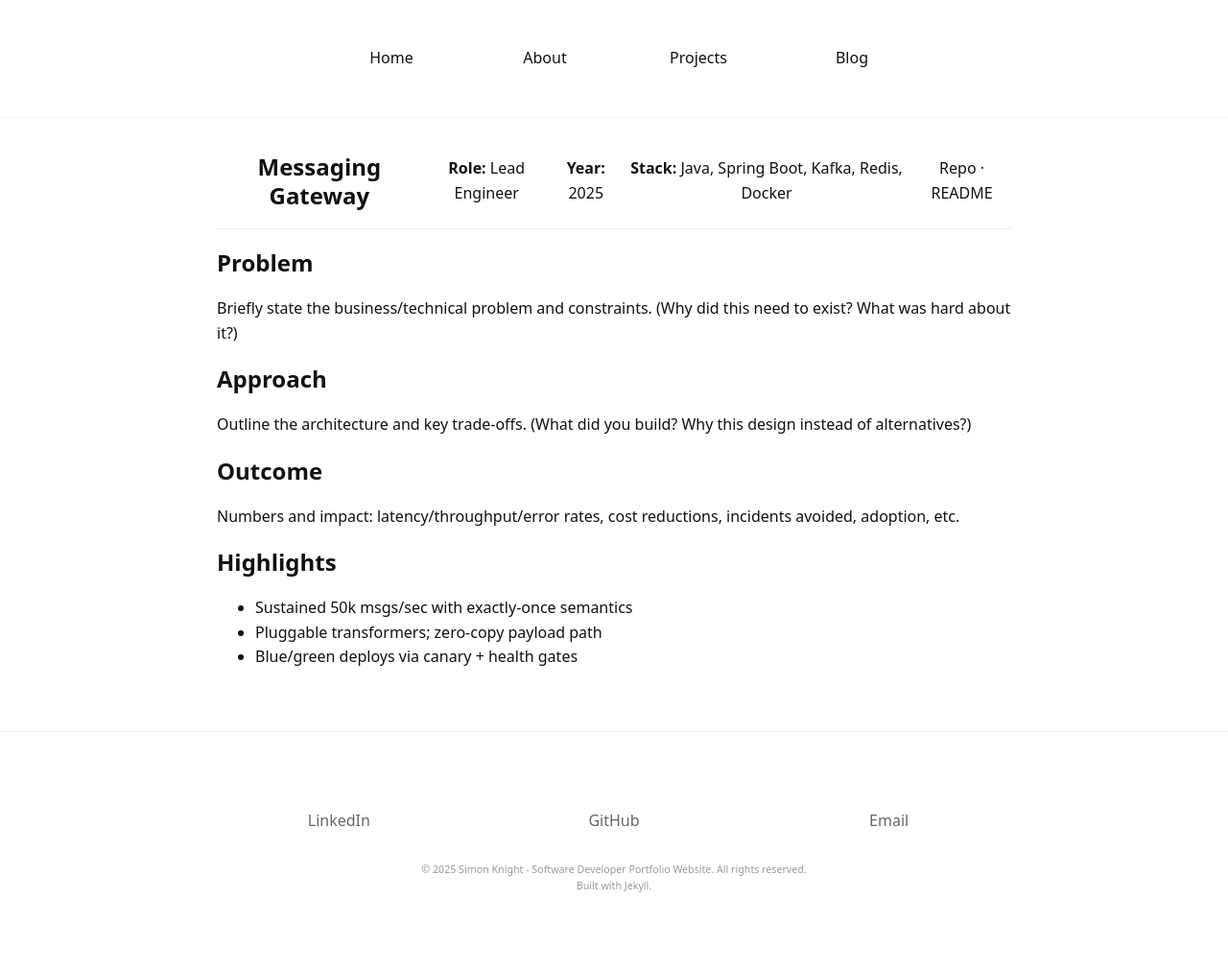
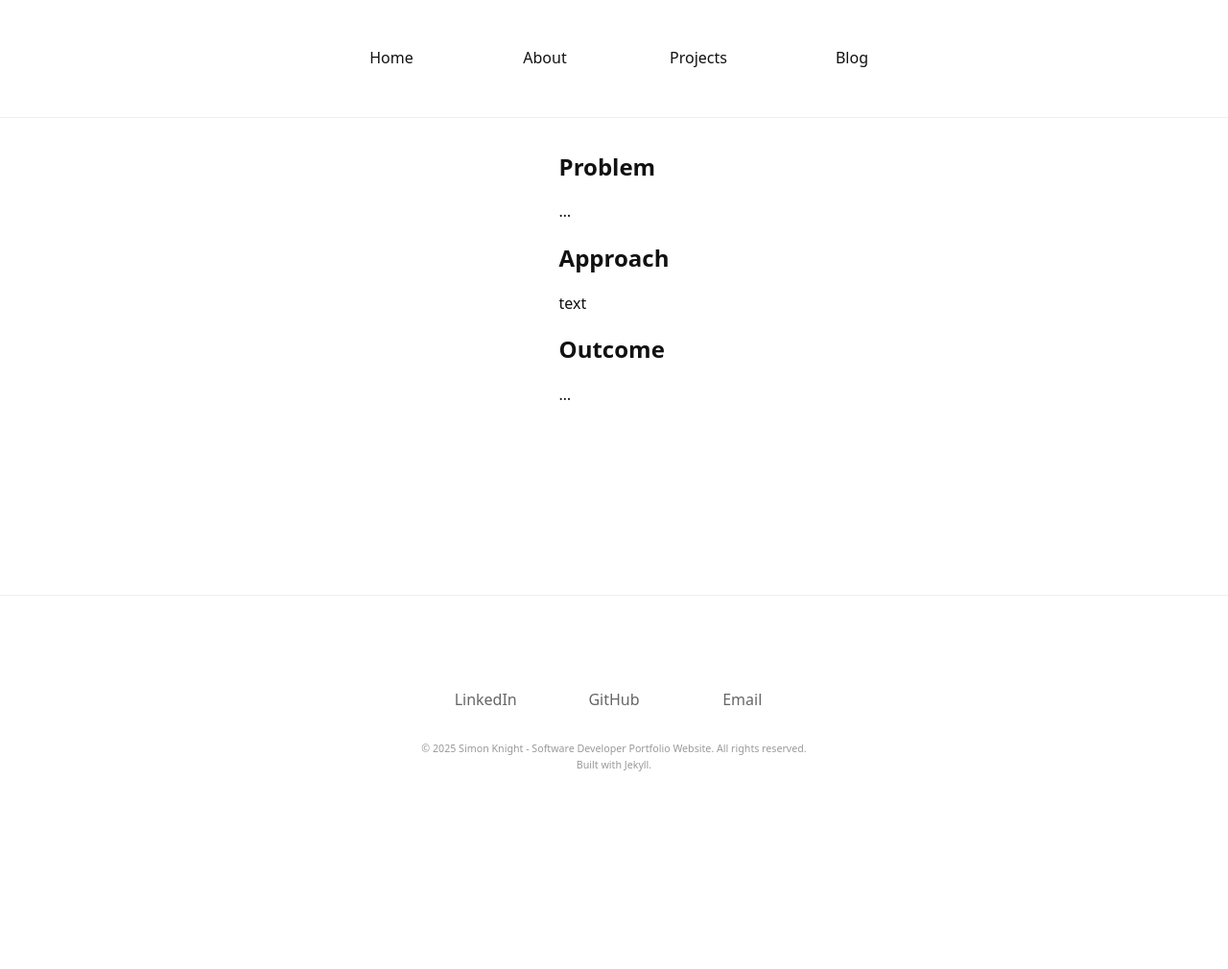
Before and after one commit to SIMONDSKNIGHT/simondsknight.github.io, a Jekyll site: the page built from _projects/sample.md, in a window 1280 px wide. Shown: the whole page at 96% size. Built offline with Jekyll 4.4.1, drawn with Linux system fonts in a browser that asks for light colours; a script that is not in the unit is left out; after the commit the page ends 900 px from its top, so only the background shows below that.

Commit message:
does this look better?

```diff
--- a/_layouts/default.html
+++ b/_layouts/default.html
@@ -32,7 +32,8 @@
       {{ content }}
     </main>
 
-    <footer id="site-footer" class="footer">
+<footer id="site-footer">
+  <div class="wrapper">
     <nav class="footnav" aria-label="Social">
       <a href="https://www.linkedin.com/in/simon-knight-a37643230" target="_blank" rel="noopener">LinkedIn</a>
       <a href="https://www.github.com/simondsknight" target="_blank" rel="noopener">GitHub</a>
@@ -43,17 +44,11 @@
       <small>© {{ site.time | date: '%Y' }} {{ site.title }}. All rights reserved.</small>
       <small>Built with <a href="https://jekyllrb.com/">Jekyll</a>.</small>
     </div>
+  </div>
 </footer>
 
-    <!-- Projects modal host (safe to keep here so every page has it) -->
-    <div id="modal" class="modal" hidden>
-      <div class="modal__panel" role="dialog" aria-modal="true" aria-labelledby="modal-title">
-        <button class="modal__close" aria-label="Close">×</button>
-        <div id="modal-content"></div>
-      </div>
-      <div class="modal__scrim"></div>
-    </div>
 
-    <script type="module" src="{{ '/assets/js/site.js' | relative_url }}"></script>
+
+
   </body>
 </html>
--- a/_layouts/project.html
+++ b/_layouts/project.html
@@ -1,35 +1,16 @@
 ---
 layout: default
-title: My Project
 ---
-<article class="project">
-    <header>
-        <h1>{{ page.title }}</h1>
+{{ content }}
 
-    {% if page.role %}<p><strong>Role:</strong> {{ page.role }}</p>{% endif %}
-    {% if page.year %}<p><strong>Year:</strong> {{ page.year }}</p>{% endif %}
+<div id="modal" class="modal" hidden>
+  <div class="modal__panel">
+    <button class="modal__close" aria-label="Close">×</button>
+    <div id="modal-content"></div>
+  </div>
+  <div class="modal__scrim"></div>
+</div>
 
-    <!-- 'stack' is an array in the project’s front matter; join to print neatly. -->
-    {% if page.stack %}<p><strong>Stack:</strong> {{ page.stack | join: ', ' }}</p>{% endif %}
 
-    <!-- 'links' is an array of {label, url} so you can link repo, docs, demo, etc. -->
-    {% if page.links %}
-      <p>
-        {% for l in page.links %}
-          <a href="{{ l.url }}">{{ l.label }}</a>{% unless forloop.last %} · {% endunless %}
-        {% endfor %}
-      </p>
-    {% endif %}
-  </header>
-
-  <!-- The Markdown body of the project file appears here. -->
-  {{ content }}
-
-  <!-- Optional bullet points for quick scanning. -->
-  {% if page.highlights %}
-    <h2>Highlights</h2>
-    <ul>
-      {% for h in page.highlights %}<li>{{ h }}</li>{% endfor %}
-    </ul>
-  {% endif %}
-</article>
+<!-- Projects-only JavaScript -->
+<script type="module" src="{{ '/assets/js/projects.js' | relative_url }}"></script>
--- a/_projects/sample.md
+++ b/_projects/sample.md
@@ -1,41 +1,22 @@
 ---
-# The layout to render this project with (the template we made above).
 layout: project
-
-# The human-readable project name shown on the page and on the homepage list.
-title: Messaging Gateway
-
-# A short one-liner used on the homepage list (optional but recommended).
-summary: High-throughput service bridging Kafka ↔ REST with idempotency and back-pressure.
-
-# Used for sorting and quick glance on the homepage (optional).
+title: Portfolio Website
+summary: Functional and Lightweight Website designed as a better way to get to know my work than using Github.
 year: 2025
-
-# Your role on the project (optional).
-role: Lead Engineer
-
-# Array of technologies; displayed as a neat comma-separated list.
-stack: [Java, Spring Boot, Kafka, Redis, Docker]
-
-# Links let readers jump to code, docs, or a live demo.
+stack: [Jekyll, JS, HTML, CSS]
+thumb: /assets/img/messaging-thumb.jpg   # card image
+hero:  /assets/img/messaging-hero.jpg    # big still (fallback)
+gif:   /assets/gif/messaging-demo.gif    # animated demo (optional)
 links:
-  - {label: Repo,   url: "https://github.com/you/messaging-gateway"}
-  - {label: README, url: "https://github.com/you/messaging-gateway#readme"}
-
-# Bulleted highlights appear near the bottom. Keep these measurable when possible.
-highlights:
-  - Sustained 50k msgs/sec with exactly-once semantics
-  - Pluggable transformers; zero-copy payload path
-  - Blue/green deploys via canary + health gates
+  - {label: Repo, url: "https://github.com/simondsknight.github.io"}
+#  - {label: Demo, url: "https://example.com/demo"}
 ---
-
 ## Problem
-Briefly state the business/technical problem and constraints.
-(Why did this need to exist? What was hard about it?)
+…
 
 ## Approach
-Outline the architecture and key trade-offs.
-(What did you build? Why this design instead of alternatives?)
+
+text
 
 ## Outcome
-Numbers and impact: latency/throughput/error rates, cost reductions, incidents avoided, adoption, etc.
+…
--- a/assets/css/site.css
+++ b/assets/css/site.css
@@ -204,3 +204,65 @@ h1, h2, h3 { line-height: 1.25; }
     width: min(60vw, 320px);
   }
 }
+
+/* --- Fixed footer setup --- */
+/* Reserve vertical space for the fixed footer so content isn't hidden */
+:root { --footer-h: 220px; } /* tweak this after you see it */
+
+main { padding-bottom: var(--footer-h); }  /* prevents overlap */
+@media (max-width: 640px) {
+  :root { --footer-h: 260px; }           /* often needs a bit more on small screens */
+}
+
+/* Footer spans full width and is glued to the bottom of the viewport */
+#site-footer {
+  position: fixed;
+  left: 0; right: 0; bottom: 0;
+  width: 100%;
+  z-index: 100;              /* above page content */
+  border-top: 1px solid #eee;
+  background: inherit;       /* keep same bg as page; change if you want a band */
+  color: #666;
+  /* Your generous breathing room */
+  padding-top: 5rem;
+  padding-bottom: 5rem;
+}
+
+/* Center inner content and keep your existing layout */
+#site-footer .wrapper {
+  max-width: var(--w);
+  margin: 0 auto;
+  padding: 1rem;             /* matches your site spacing rhythm */
+  display: flex;
+  flex-direction: column;
+  align-items: center;
+}
+
+/* 3 equal positions for links */
+#site-footer .footnav {
+  display: grid;
+  grid-template-columns: repeat(3, 1fr);
+  justify-items: center;
+  align-items: center;
+  width: 100%;
+}
+
+#site-footer .footnav a {
+  margin: 0 !important;
+  text-decoration: none;
+  color: inherit;
+}
+
+/* Fine print */
+#site-footer .lowerfooter {
+  margin-top: 2rem;
+  display: flex;
+  flex-direction: column;
+  align-items: center;
+  gap: 0.25rem;
+  line-height: 1.2;
+  font-size: 0.8rem;
+  color: #999;
+  text-align: center;
+}
+#site-footer .lowerfooter small { display: block; margin: 0; }
```
Also changed, not shown: pages/projects.md (+2 -2 lines). Lines whose indentation alone changed are shown as unchanged.
